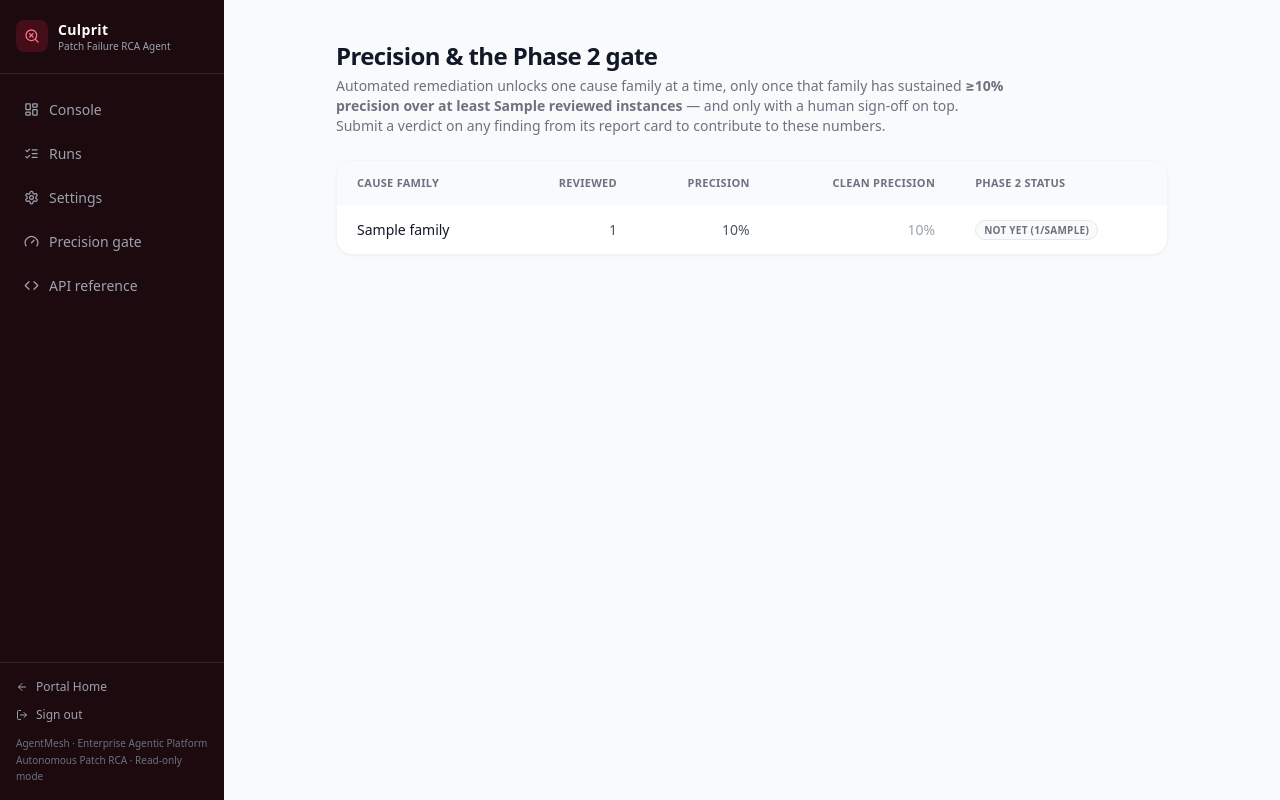
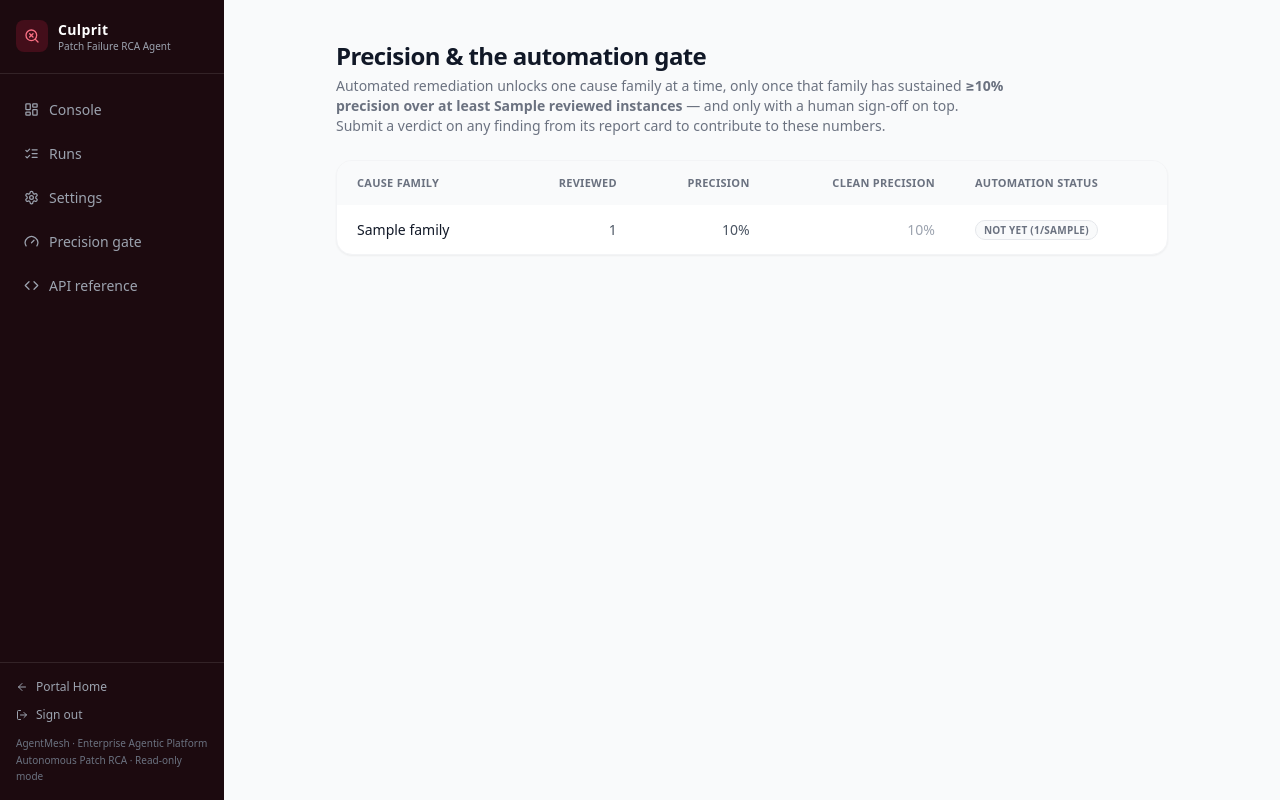
Before and after one commit to accent-prats/agentmesh, a Python web app: template culprit/culprit/reporting/templates/precision.html.j2 in a window 1280 px wide. Run offline with Jinja, Linux system fonts and the light colour scheme; the template is opened without the code that fills it: most values are stand-ins (such as "Sample title", 1, 10 or a date in 2020).

Commit message:
Sync "Phase 2" to "Automation" relabel from tech-event
Replaces internal roadmap language ("Phase 2 gate", "Phase 2 status",
"Phase 2 automation candidate") with user-facing wording across the
Precision gate page and Fleet Report. See the tech-event commit for full
detail.

Co-Authored-By: Claude Sonnet 5 <noreply@anthropic.com>

```diff
--- a/culprit/culprit/reporting/templates/fleet_report.html.j2
+++ b/culprit/culprit/reporting/templates/fleet_report.html.j2
@@ -211,7 +211,7 @@
       {% endif %}
 
       {% if entry.result.remediation %}
-      <h6 class="text-[10px] font-semibold uppercase tracking-wide text-gray-400 mb-2">Phase 2 automation candidate</h6>
+      <h6 class="text-[10px] font-semibold uppercase tracking-wide text-gray-400 mb-2">Automation candidate</h6>
       <p class="text-gray-600 mb-4">
         {% if entry.result.remediation.phase2_candidate %}
           <span class="text-[9px] font-semibold uppercase px-1.5 py-0.5 rounded bg-emerald-50 text-emerald-700 border border-emerald-200">Yes</span>
--- a/culprit/culprit/reporting/templates/precision.html.j2
+++ b/culprit/culprit/reporting/templates/precision.html.j2
@@ -1,10 +1,10 @@
 {% extends "base.html.j2" %}
-{% block title %}Precision & Phase 2 gate{% endblock %}
+{% block title %}Precision & automation gate{% endblock %}
 
 {% block content %}
 <div class="max-w-4xl mx-auto px-8 py-10">
 
-  <h1 class="text-2xl font-bold text-gray-900 tracking-tight">Precision &amp; the Phase 2 gate</h1>
+  <h1 class="text-2xl font-bold text-gray-900 tracking-tight">Precision &amp; the automation gate</h1>
   <p class="text-sm text-gray-500 mt-1 mb-6 max-w-2xl">
     Automated remediation unlocks one cause family at a time, only once that family has sustained
     <b>&ge;{{ '%.0f' % (precision.threshold * 100) }}% precision over at least {{ precision.min_sample }}
@@ -21,7 +21,7 @@
           <th class="px-5 py-3 text-right">Reviewed</th>
           <th class="px-5 py-3 text-right">Precision</th>
           <th class="px-5 py-3 text-right">Clean precision</th>
-          <th class="px-5 py-3 text-left">Phase 2 status</th>
+          <th class="px-5 py-3 text-left">Automation status</th>
         </tr>
       </thead>
       <tbody class="divide-y divide-gray-100">
```
Also changed, not shown: culprit/tests/test_report_completeness.py (+1 -1 lines).
